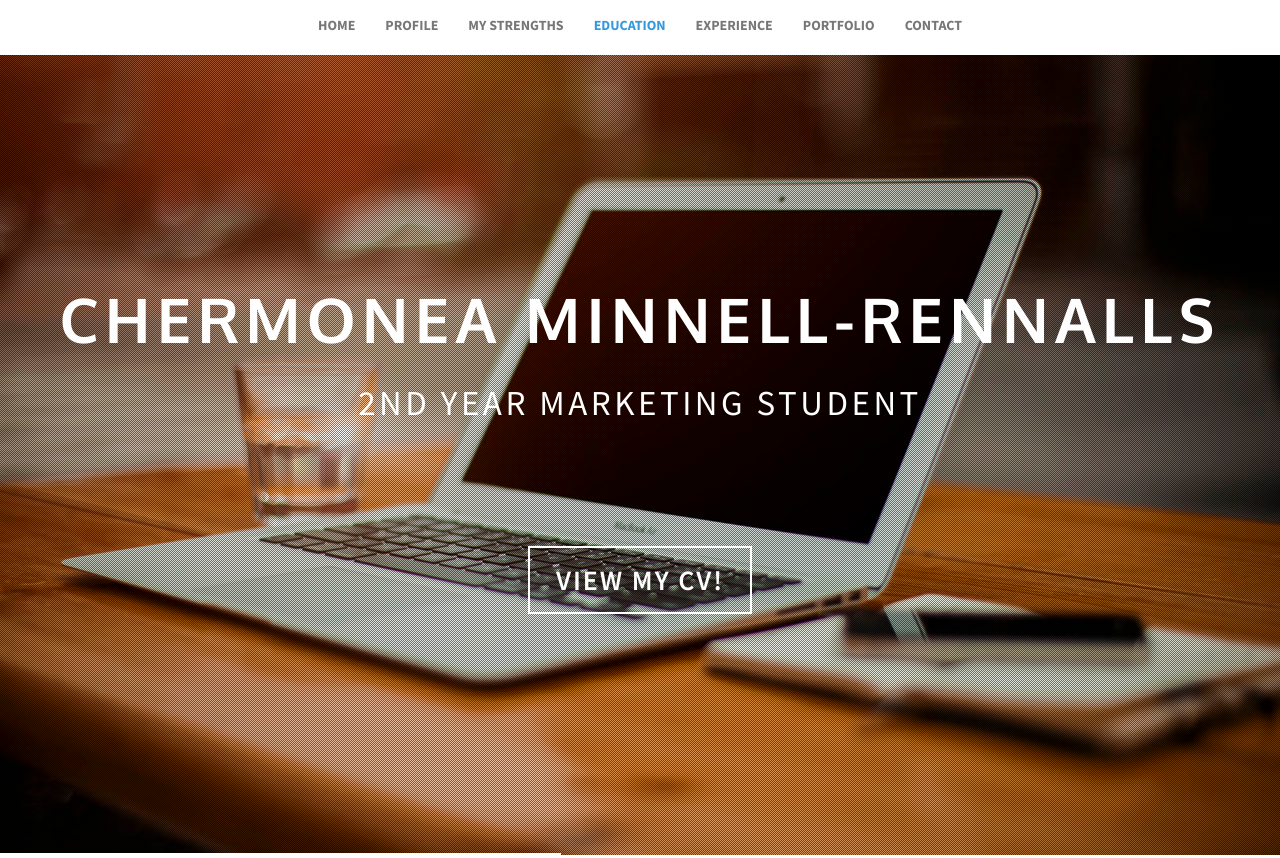
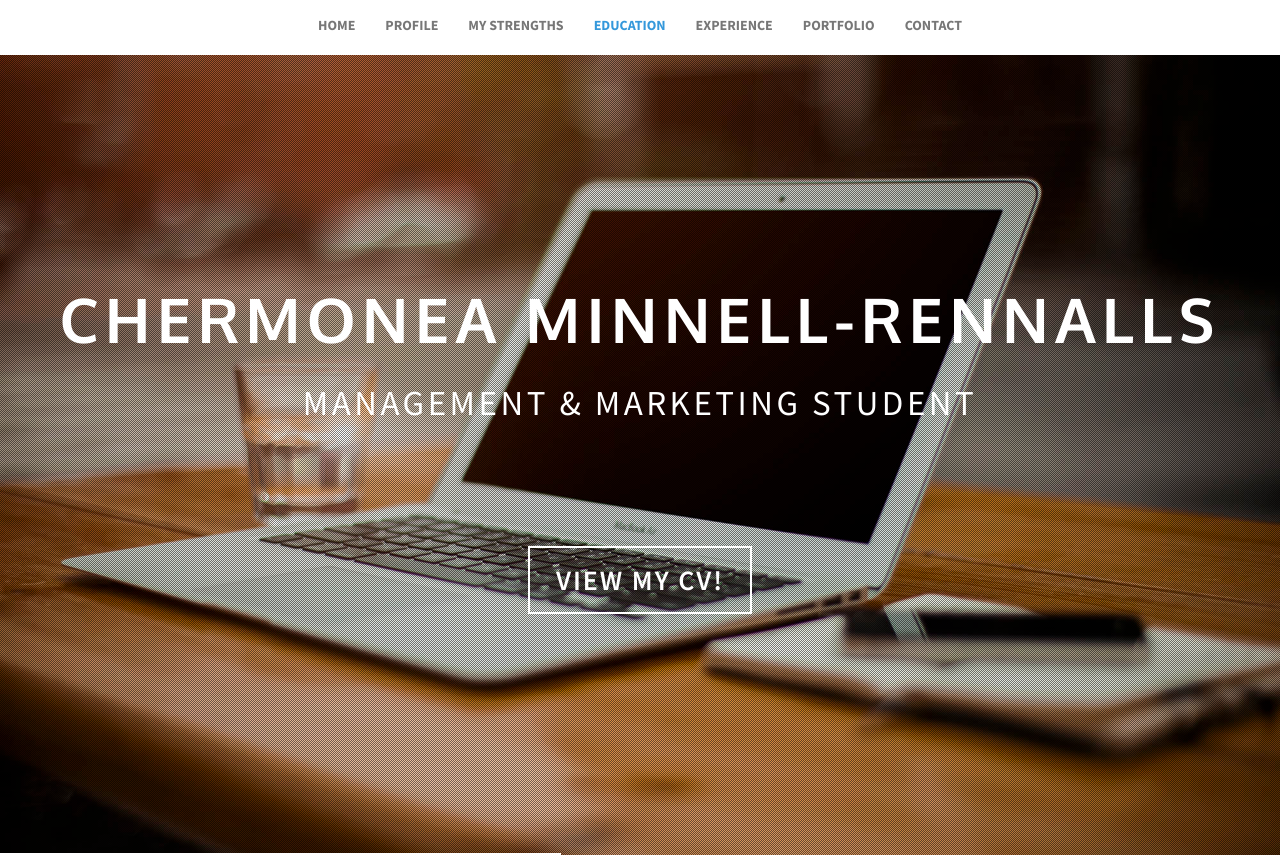
Before and after one commit to chemgit/chemgit.github.io, a plain HTML site: page index.html in a window 1280 px wide. Shown: the top 858 px of the page. Drawn offline with Linux system fonts and the light colour scheme.

Commit message:
Update index.html

```diff
--- a/index.html
+++ b/index.html
@@ -96,7 +96,7 @@
             <div class="row">
                 <header class="centered">
                     <h1>Chermonea Minnell-Rennalls </h1>
-                    <p>2nd Year Marketing student</p>
+                    <p>Management & Marketing student</p>
                 </header>
                 <div class="social-icons">
                   <!--  <a href="https://twitter.com/" class="btn btn-round btn-clear btn-twitter"><i class="fa fa-twitter"></i></a>
```
